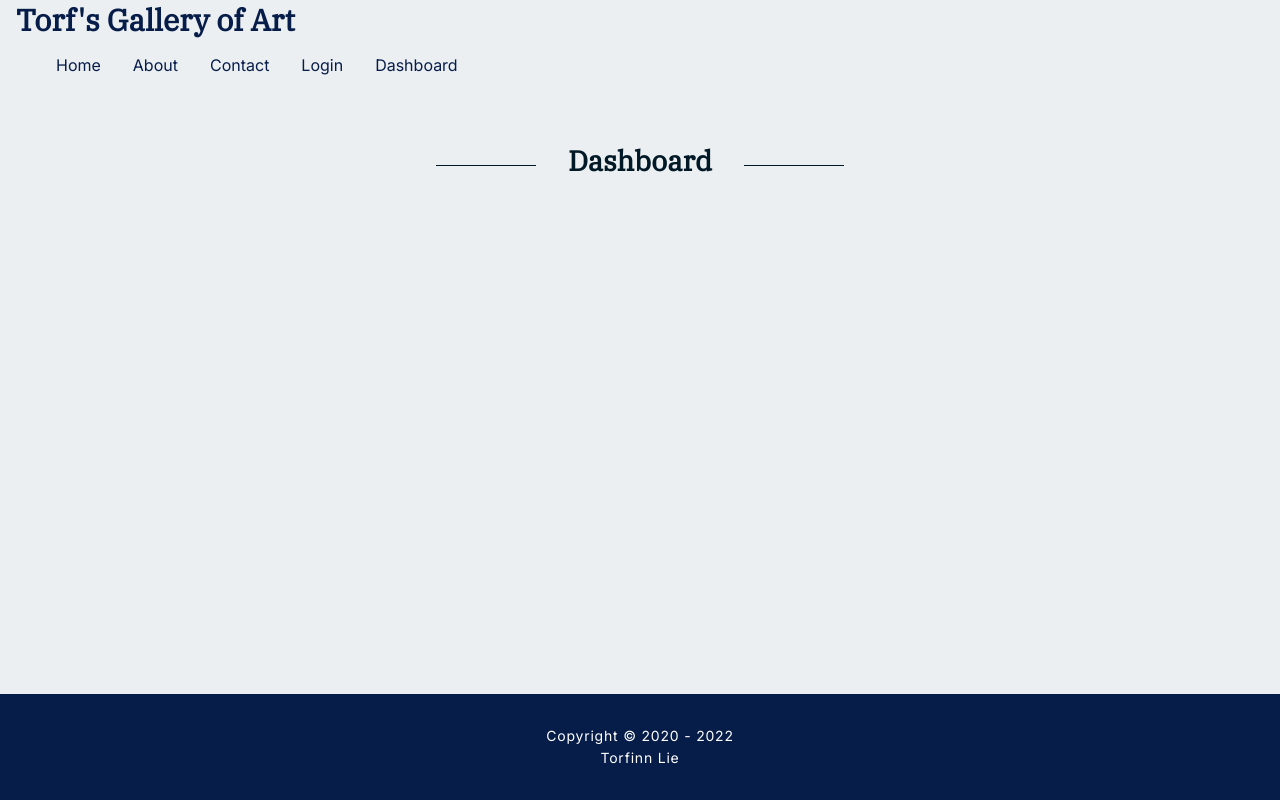
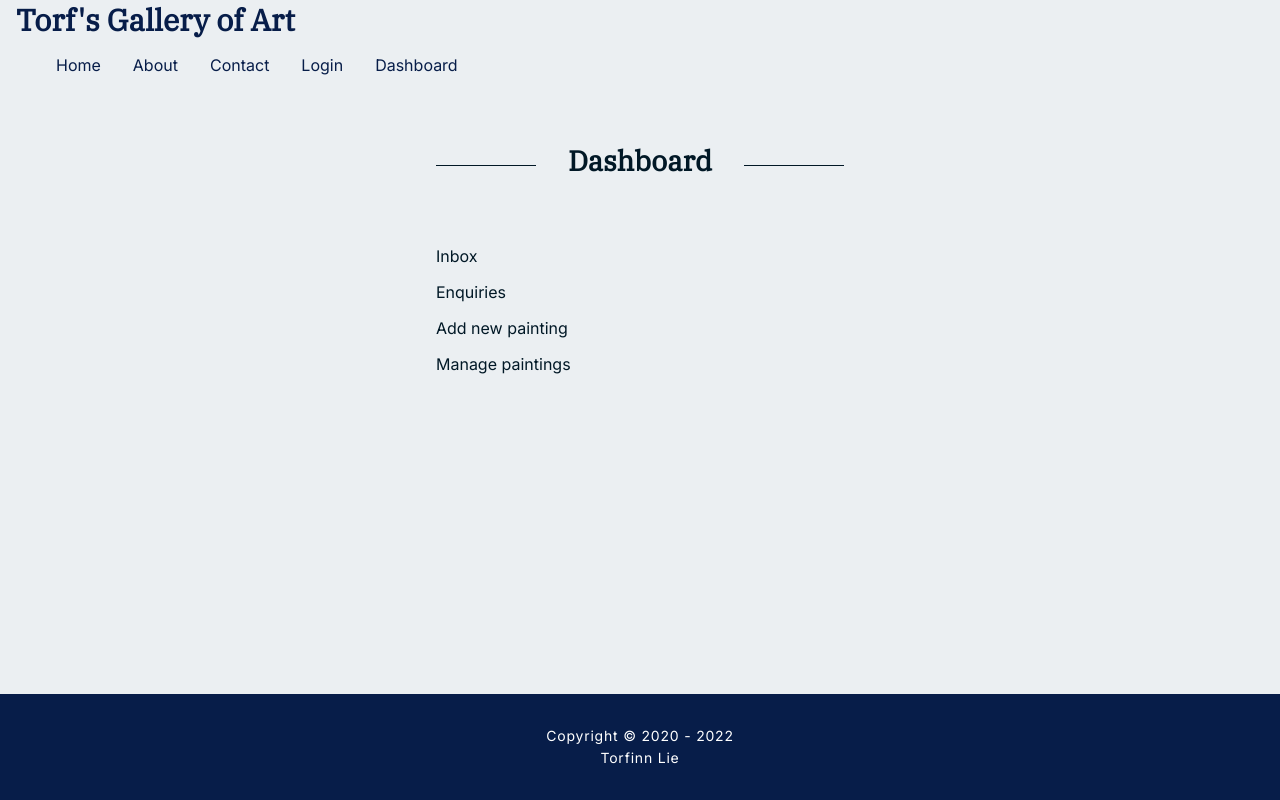
Before and after one commit to lunadragon06/torfs-art-gallery, a React (Create React App) app: page /dashboard in a window 1280 px wide. Built offline with nearby package versions, Linux system fonts and the light colour scheme.

Commit message:
Update Dashboard.js

```diff
--- a/src/components/pages/admin/Dashboard.js
+++ b/src/components/pages/admin/Dashboard.js
@@ -4,6 +4,20 @@ export default function Dashboard() {
 	return (
 		<>
 			<Heading content="Dashboard" />
+			<nav className="dashboard">
+					<p>
+						Inbox
+					</p>
+					<p>
+						Enquiries
+					</p>
+					<p>
+						Add new painting
+					</p>
+					<p>
+						Manage paintings
+					</p>
+			</nav>
 		</>
 	);
 }
```
